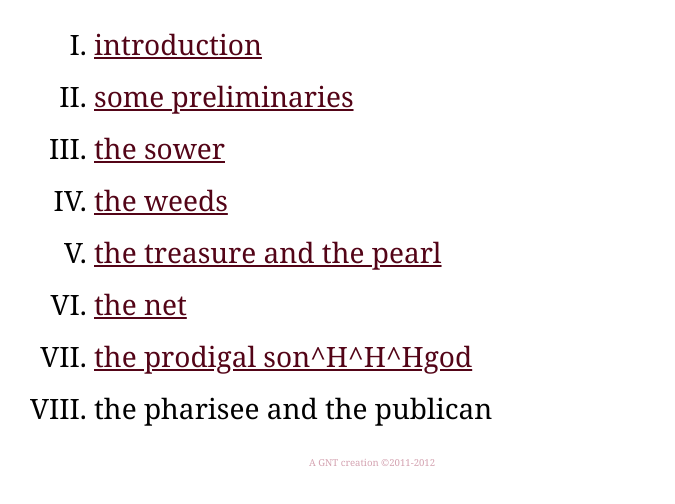
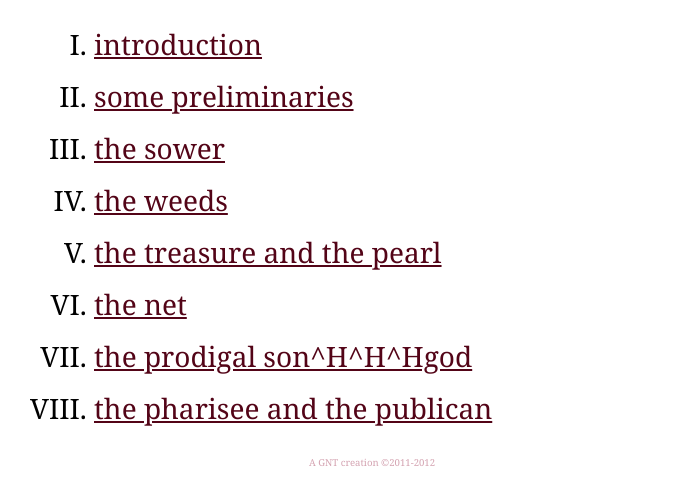
Before and after one commit to naum/Parables-of-the-Kingdom, a plain HTML site: page index.html in a window 1280 px wide. Shown: the part 208-712 px from the top of the page, without its empty margins (268-943 px from the left). Drawn offline with Linux system fonts and the light colour scheme.

Commit message:
link for pharisee and publican on index page

```diff
--- a/index.html
+++ b/index.html
@@ -18,7 +18,7 @@
     <li><a href="/thetreasure-and-thepearl.html">the treasure and the pearl</a></li>
     <li><a href="/thenet.html">the net</a></li>
     <li><a href="/the-prodigal-god.html">the prodigal son^H^H^Hgod</a></li>
-    <li>the pharisee and the publican</li>
+    <li><a href="/pharisee-publican.html">the pharisee and the publican</a></li>
 </ol>
 <!-- END PAGECONTENT -->
 <div id="pagefooter">
```
